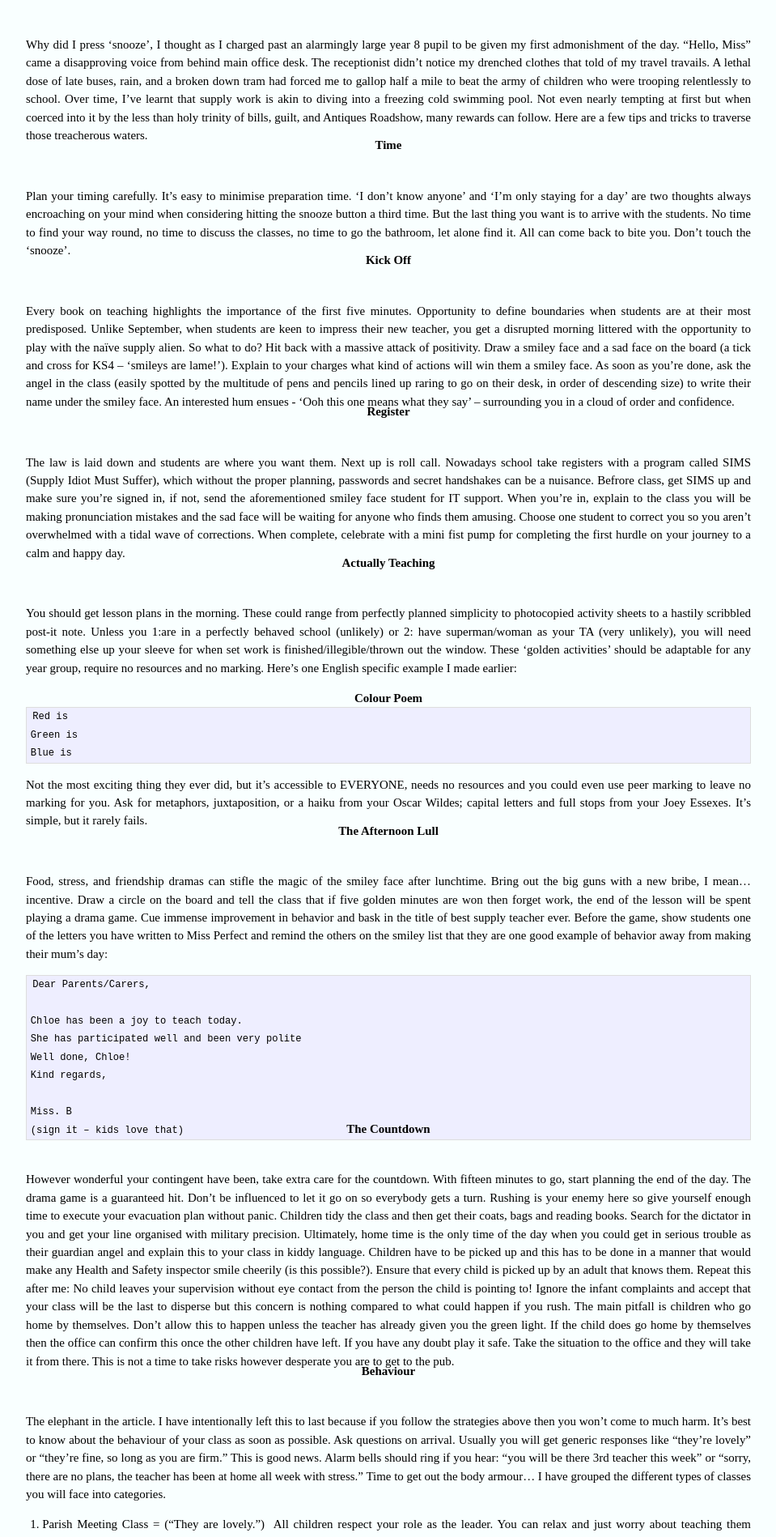
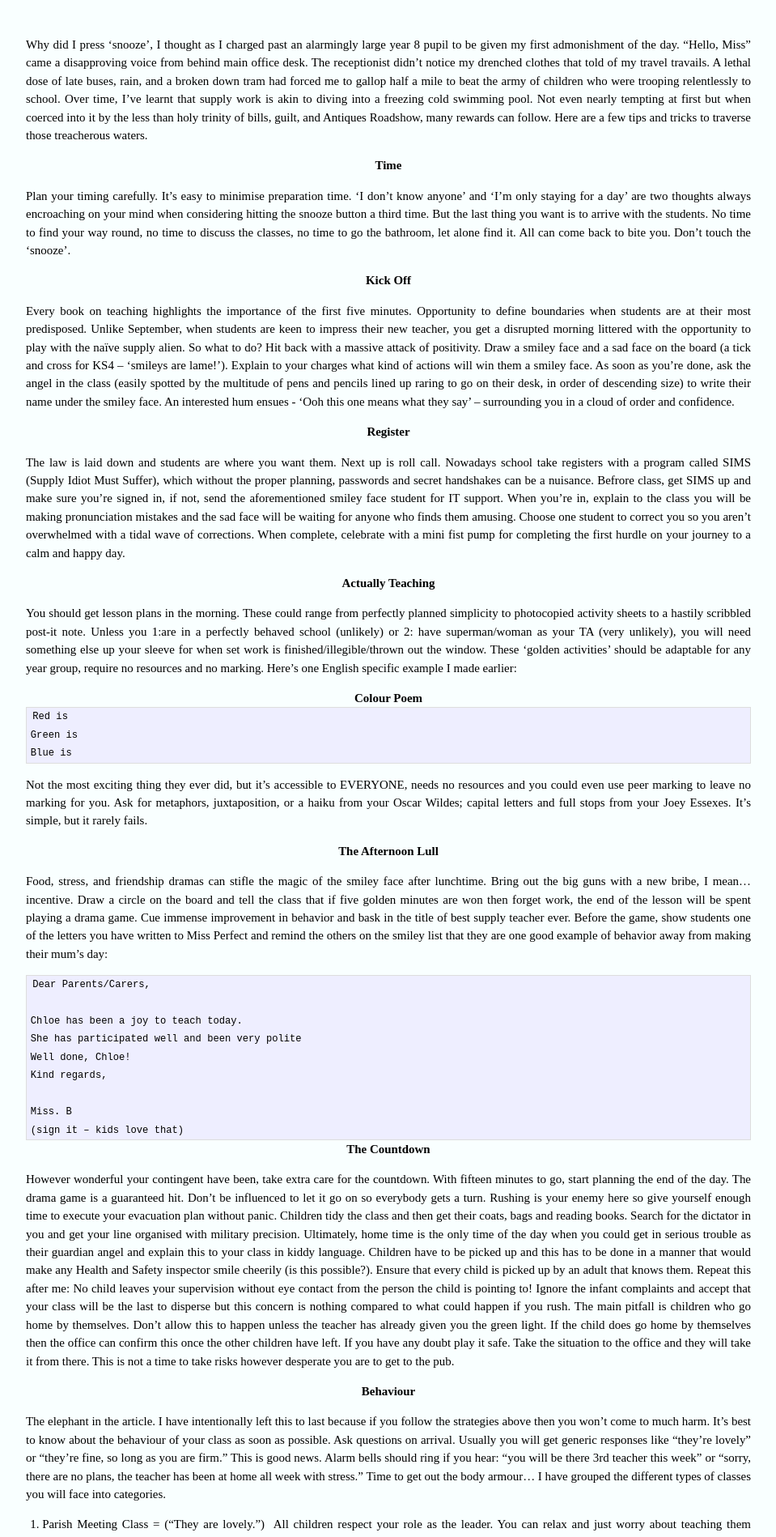
Before and after one commit to mightierthan/mightierthan, a Jekyll site: the page built from _posts/2015-06-29-steps-to-success.md, in a window 1280 px wide. Shown: the part 427-2325 px from the top of the page at 81% size, without its empty margins (160-1119 px from the left). Built offline with Jekyll 4.4.1, drawn with Linux system fonts in a browser that asks for light colours; Markdown is read by kramdown in place of the engine named in the settings.

Commit message:
update headings

````diff
--- a/_posts/2015-06-29-steps-to-success.md
+++ b/_posts/2015-06-29-steps-to-success.md
@@ -15,7 +15,7 @@ swimming pool. Not even nearly tempting at first but when coerced into it by
 the less than holy trinity of bills, guilt, and Antiques Roadshow, many rewards
 can follow. Here are a few tips and tricks to traverse those treacherous waters.
 
-## Time
+### Time
 
 Plan your timing carefully. It’s easy to minimise preparation time. ‘I don’t
 know anyone’ and ‘I’m only staying for a day’ are two thoughts always
@@ -25,7 +25,7 @@ find your way round, no time to discuss the classes, no time to go the
 bathroom, let alone find it. All can come back to bite you. Don’t touch the
 ‘snooze’.
 
-## Kick Off
+### Kick Off
 
 Every book on teaching highlights the importance of the first five minutes.
 Opportunity to define boundaries when students are at their most predisposed.
@@ -40,7 +40,7 @@ descending size) to write their name under the smiley face. An interested hum
 ensues - ‘Ooh this one means what they say’ – surrounding you in a cloud of
 order and confidence.
 
-## Register
+### Register
 
 The law is laid down and students are where you want them. Next up is roll
 call. Nowadays school take registers with a program called SIMS (Supply Idiot
@@ -53,7 +53,7 @@ student to correct you so you aren’t overwhelmed with a tidal wave of
 corrections. When complete, celebrate with a mini fist pump for completing the
 first hurdle on your journey to a calm and happy day.
 
-## Actually Teaching
+### Actually Teaching
 
 You should get lesson plans in the morning. These could range from perfectly
 planned simplicity to photocopied activity sheets to a hastily scribbled
@@ -63,7 +63,7 @@ your sleeve for when set work is finished/illegible/thrown out the window.
 These ‘golden activities’ should be adaptable for any year group, require no
 resources and no marking. Here’s one English specific example I made earlier:
 
-### Colour Poem
+#### Colour Poem
 ```
 Red is
 Green is
@@ -76,7 +76,7 @@ you. Ask for metaphors, juxtaposition, or a haiku from your Oscar Wildes;
 capital letters and full stops from your Joey Essexes. It’s simple, but it
 rarely fails.
 
-## The Afternoon Lull
+### The Afternoon Lull
 
 Food, stress, and friendship dramas can stifle the magic of the smiley face
 after lunchtime. Bring out the big guns with a new bribe, I mean...incentive.
@@ -100,7 +100,7 @@ Miss. B
 (sign it – kids love that)
 ```
 
-## The Countdown
+### The Countdown
 
 However wonderful your contingent have been, take extra care for the countdown.
 With fifteen minutes to go, start planning the end of the day. The drama game
@@ -124,7 +124,7 @@ If you have any doubt play it safe. Take the situation to the office and they
 will take it from there. This is not a time to take risks however desperate you
 are to get to the pub.
 
-## Behaviour
+### Behaviour
 
 The elephant in the article. I have intentionally left this to last because if
 you follow the strategies above then you won’t come to much harm. It’s best to
````
